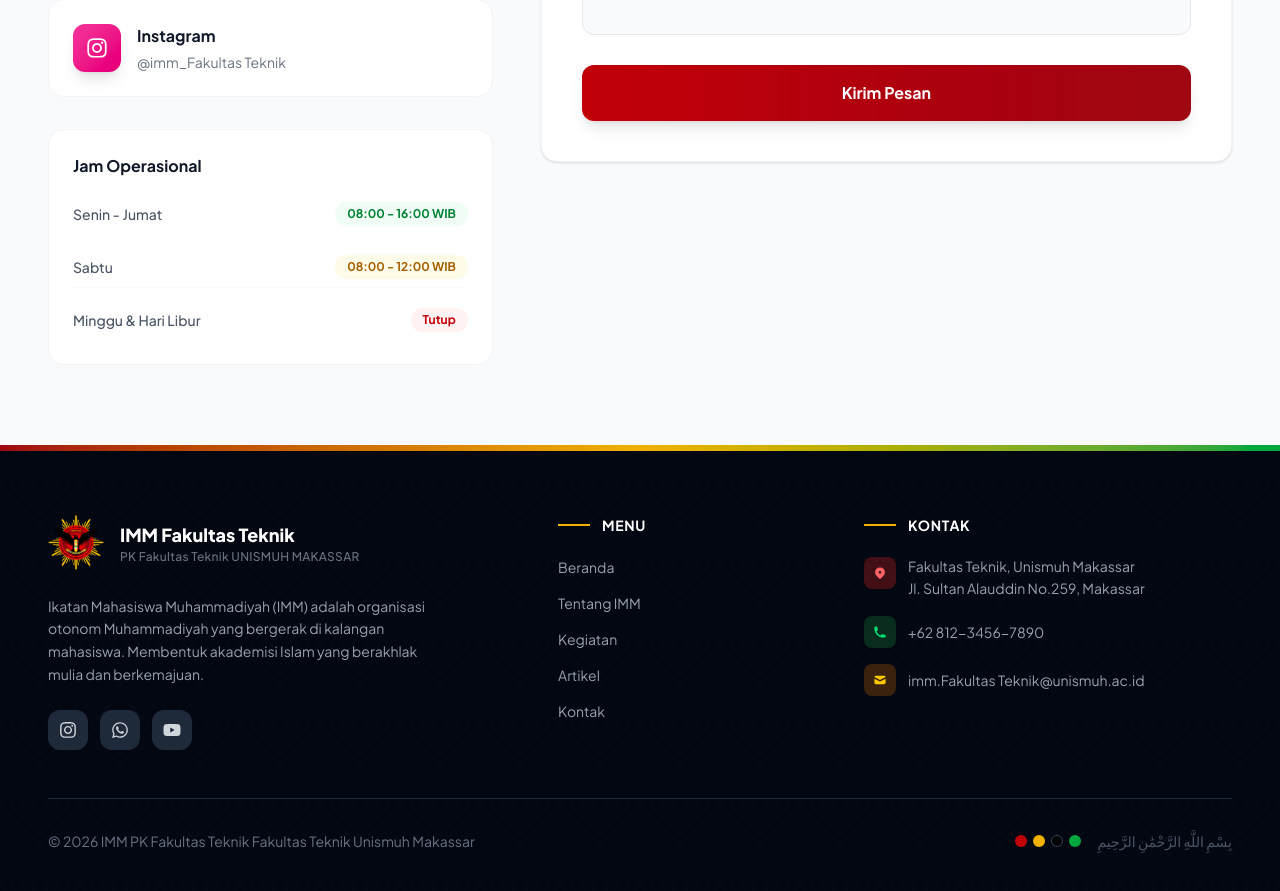
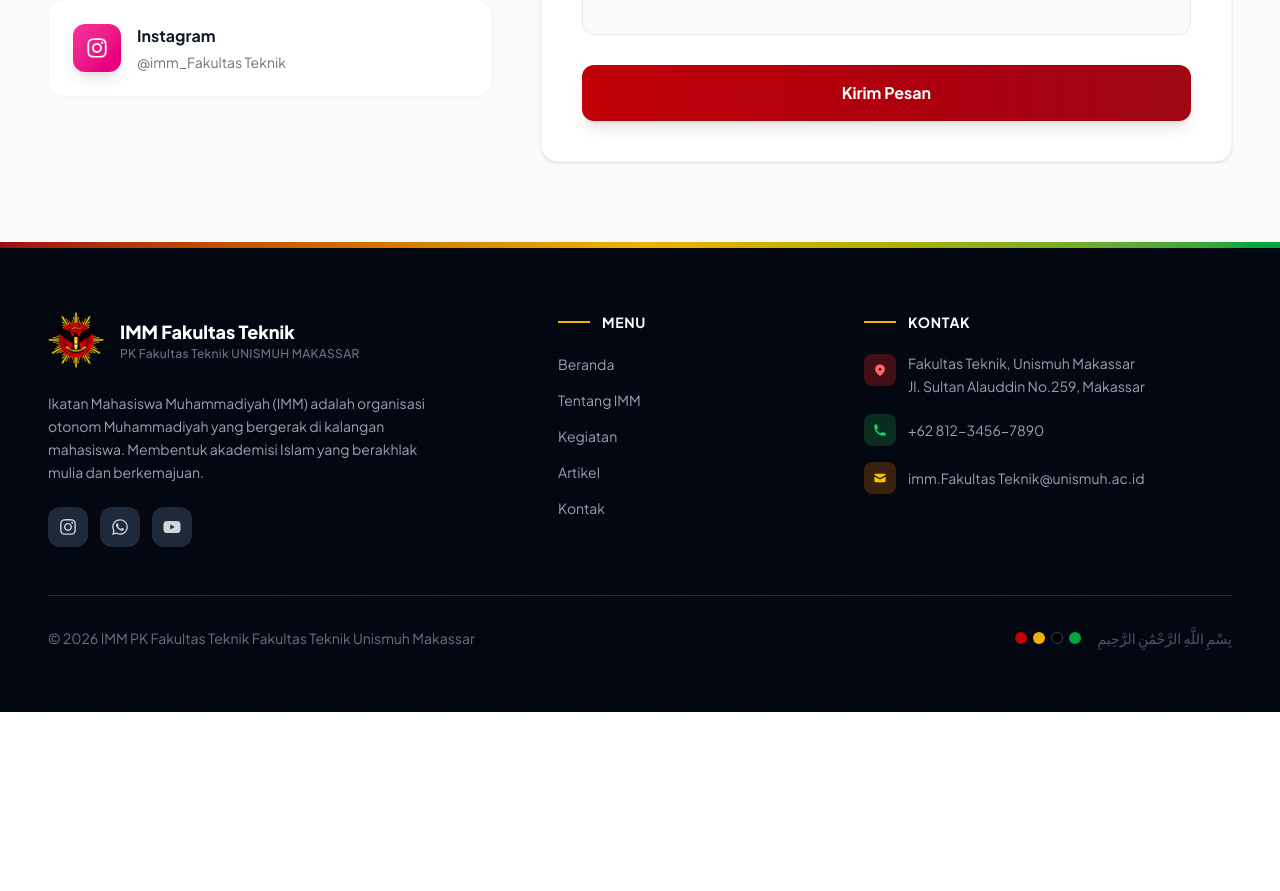
Before and after one commit to Aksan14/pikom-ft-front-end, a React (Vite) app: page /kontak in a window 1280 px wide. Shown: the part 1020-1911 px from the top of the page. After the commit the page ends 1732 px from the top, so only its background shows below. Built offline with nearby package versions, Linux system fonts and the light colour scheme.

Commit message:
update dependecies conf

```diff
--- a/src/pages/Contact.tsx
+++ b/src/pages/Contact.tsx
@@ -76,24 +76,6 @@
                   </div>
                 </div>
               </div>
-
-              <div className="mt-8 bg-white p-6 rounded-2xl border border-gray-100">
-                <h3 className="font-bold text-gray-900 mb-4">Jam Operasional</h3>
-                <div className="space-y-3 text-sm">
-                  <div className="flex justify-between items-center py-2 border-b border-gray-50">
-                    <span className="text-gray-600 font-medium">Senin - Jumat</span>
-                    <span className="bg-green-50 text-green-700 px-3 py-1 rounded-full text-xs font-bold">08:00 - 16:00 WIB</span>
-                  </div>
-                  <div className="flex justify-between items-center py-2 border-b border-gray-50">
-                    <span className="text-gray-600 font-medium">Sabtu</span>
-                    <span className="bg-yellow-50 text-yellow-700 px-3 py-1 rounded-full text-xs font-bold">08:00 - 12:00 WIB</span>
-                  </div>
-                  <div className="flex justify-between items-center py-2">
-                    <span className="text-gray-600 font-medium">Minggu & Hari Libur</span>
-                    <span className="bg-red-50 text-red-700 px-3 py-1 rounded-full text-xs font-bold">Tutup</span>
-                  </div>
-                </div>
-              </div>
             </div>
 
             {/* Contact Form */}
```
Also changed, not shown: 1 other file (tests, documents, lock files or other folders).
